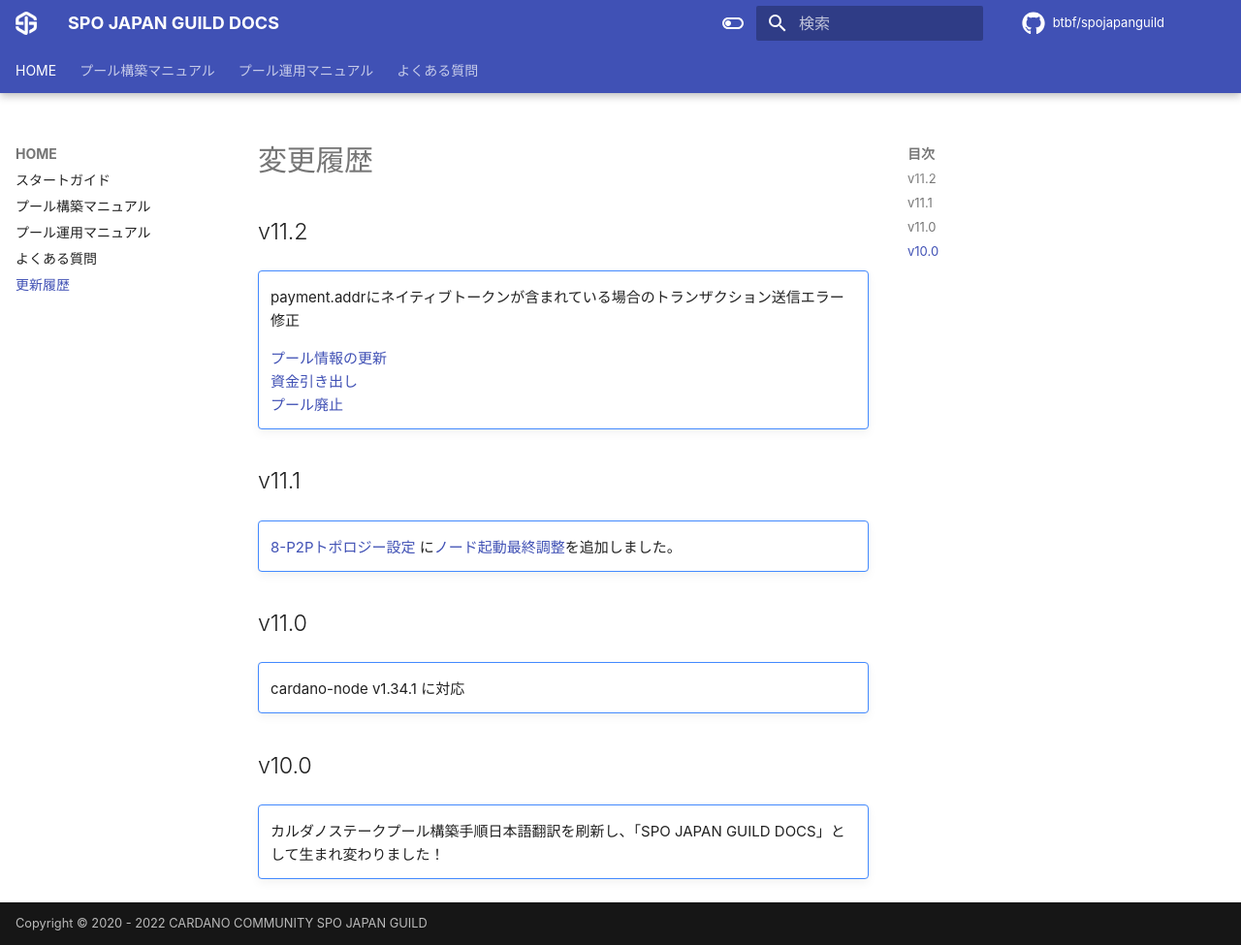
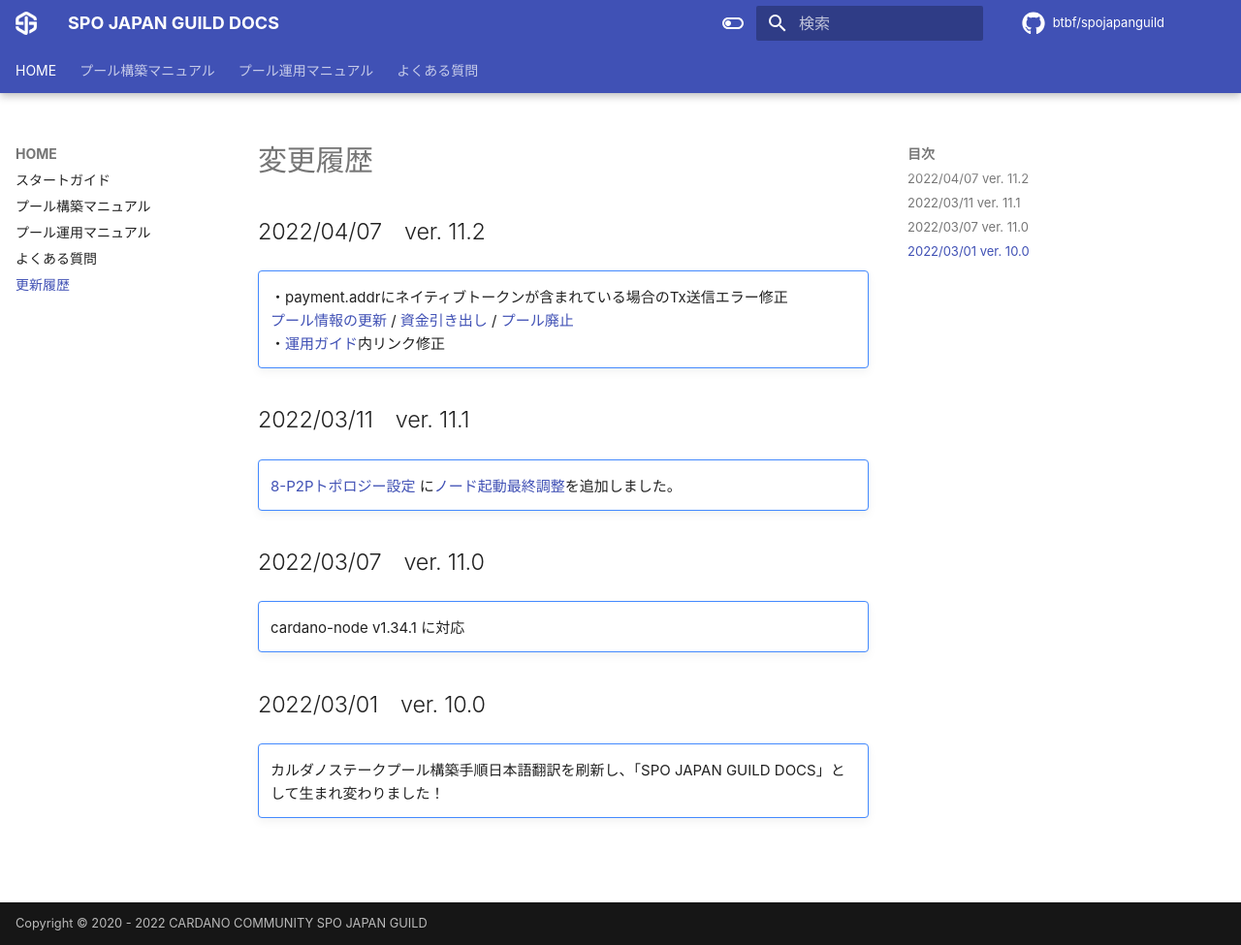
Before and after one commit to btbf/spojapanguild, an MkDocs documentation site: the page built from docs/changelogs.md, in a window 1280 px wide and 975 px high. Shown: the whole window at 97% size. Built offline with MkDocs 1.6.1 and Material for MkDocs 9.7.7, drawn with Linux system fonts in a browser that asks for light colours; comment, search, counter and statistics services are not loaded.

Commit message:
変更履歴アップデート

```diff
--- a/docs/changelogs.md
+++ b/docs/changelogs.md
@@ -1,21 +1,19 @@
 # 変更履歴
 
-## v11.2
+## 2022/04/07　ver. 11.2
 !!! note ""
-    payment.addrにネイティブトークンが含まれている場合のトランザクション送信エラー修正
+    ・payment.addrにネイティブトークンが含まれている場合のTx送信エラー修正
+    [プール情報の更新](./operation/cert-update.md) / [資金引き出し](./operation/withdrawal.md) / [プール廃止](./operation/pool-retire.md)
+    ・[運用ガイド](./operation/start-guide.md)内リンク修正
 
-    [プール情報の更新](./operation/cert-update.md)
-    [資金引き出し](./operation/withdrawal.md)
-    [プール廃止](./operation/pool-retire.md)
-
-## v11.1
+## 2022/03/11　ver. 11.1
 !!! note ""
     [8-P2Pトポロジー設定](./setup/8.topology-setup.md) に[ノード起動最終調整](./setup/8.topology-setup.md#_4)を追加しました。
 
-## v11.0
+## 2022/03/07　ver. 11.0
 !!! note ""
     cardano-node v1.34.1 に対応
 
-## v10.0
+## 2022/03/01　ver. 10.0
 !!! note ""
     カルダノステークプール構築手順日本語翻訳を刷新し、「SPO JAPAN GUILD DOCS」として生まれ変わりました！
```
